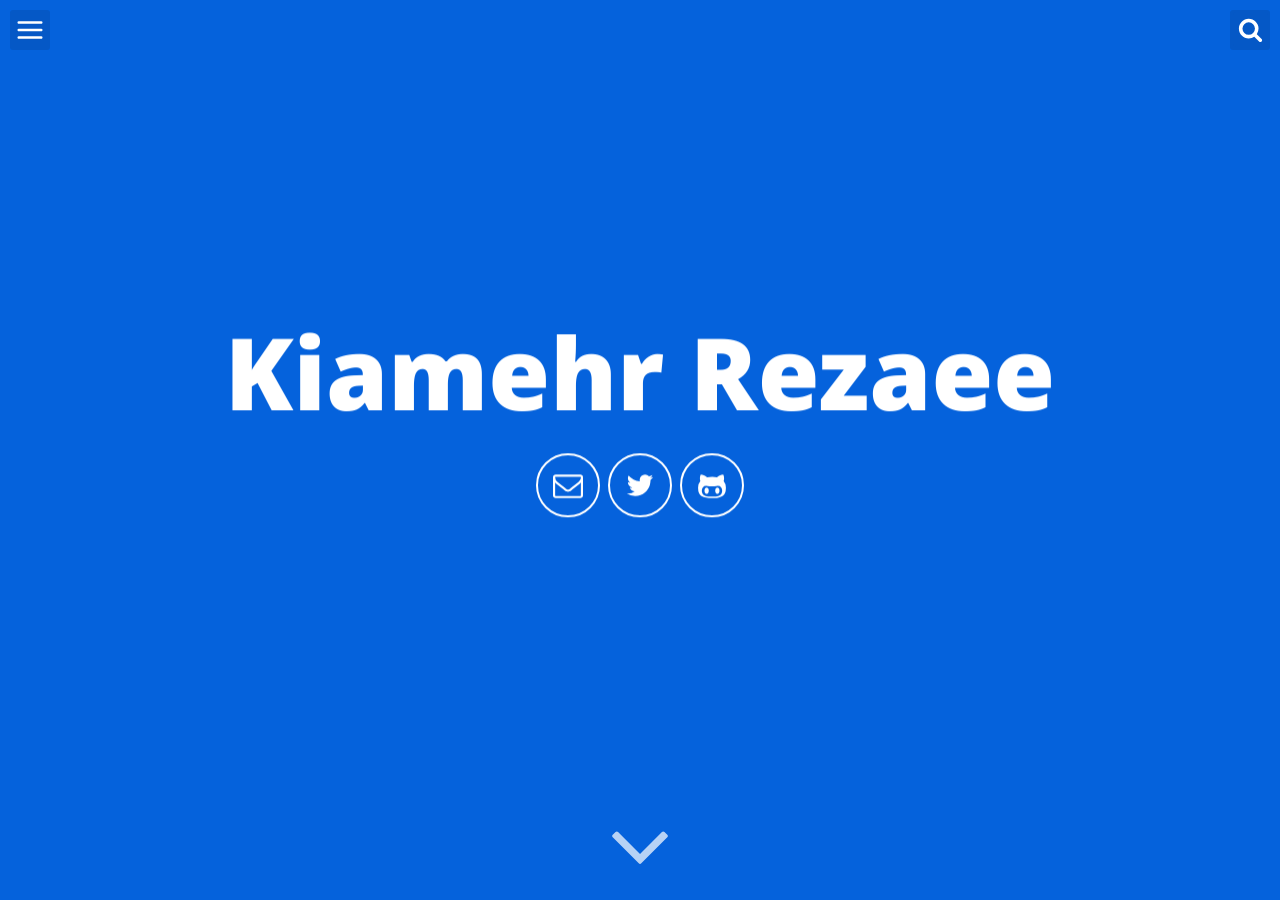
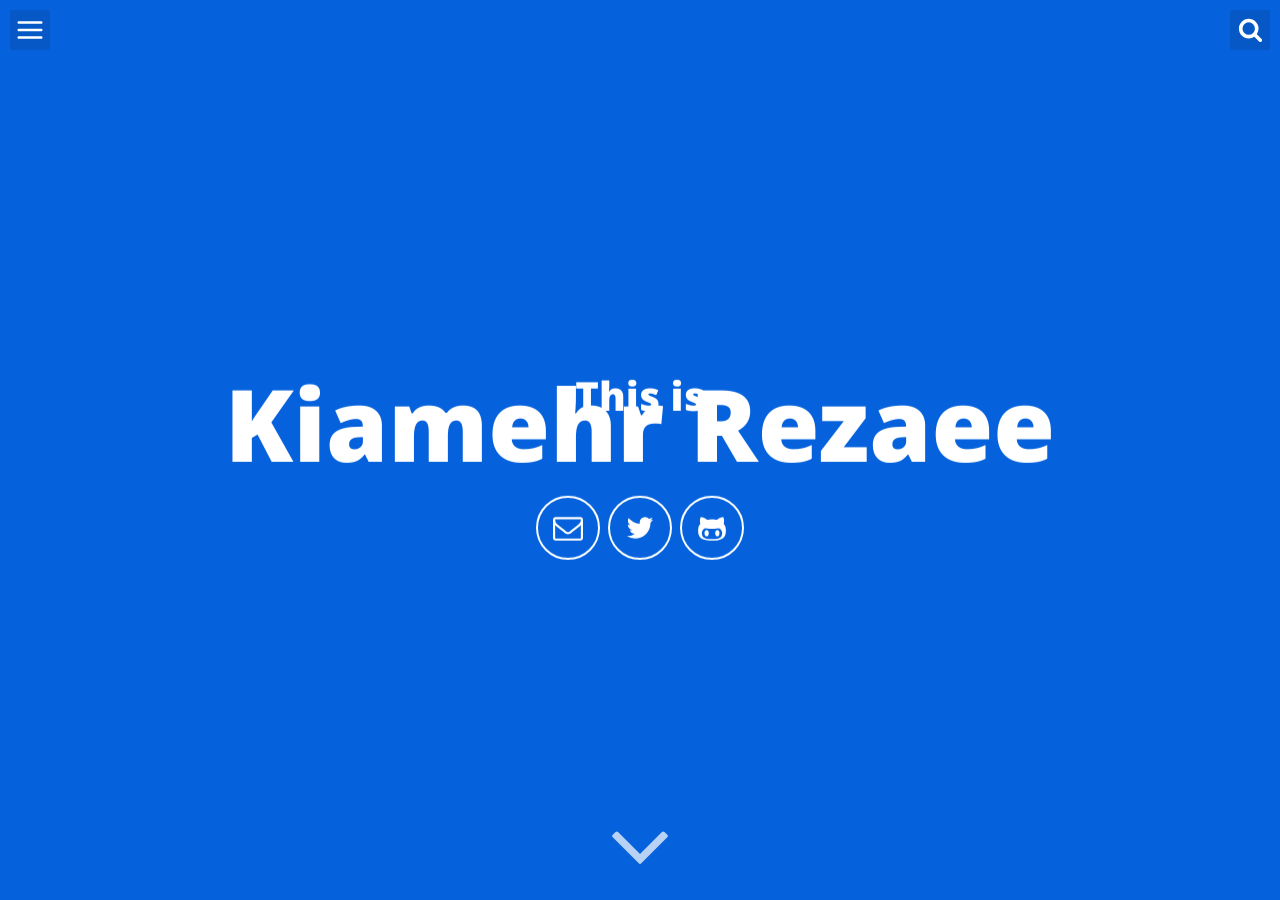
Before and after one commit to kiamehr74/kiamehr74.github.io, a Jekyll site: the page built from index.html, in a window 1280 px wide and 900 px high. Built offline with Jekyll 4.4.1, drawn with Linux system fonts in a browser that asks for light colours.

Commit message:
Update header-default.html

```diff
--- a/_includes/header-default.html
+++ b/_includes/header-default.html
@@ -1,8 +1,8 @@
 <header class="header-site" role="banner">
     <div class="content">
         <h1>
+            <span class="site-description">{{site.user_heading}}</span>
             <span class="site-title">{{site.username}}</span>
-            <span class="site-description">{{site.user_title}}</span>
         </h1>
         <div class="icons-home">
             <a aria-label="Send email" href="mailto:{{site.email}}"><svg class="icon icon-email"><use xlink:href="#icon-email"></use></svg></a>
```
